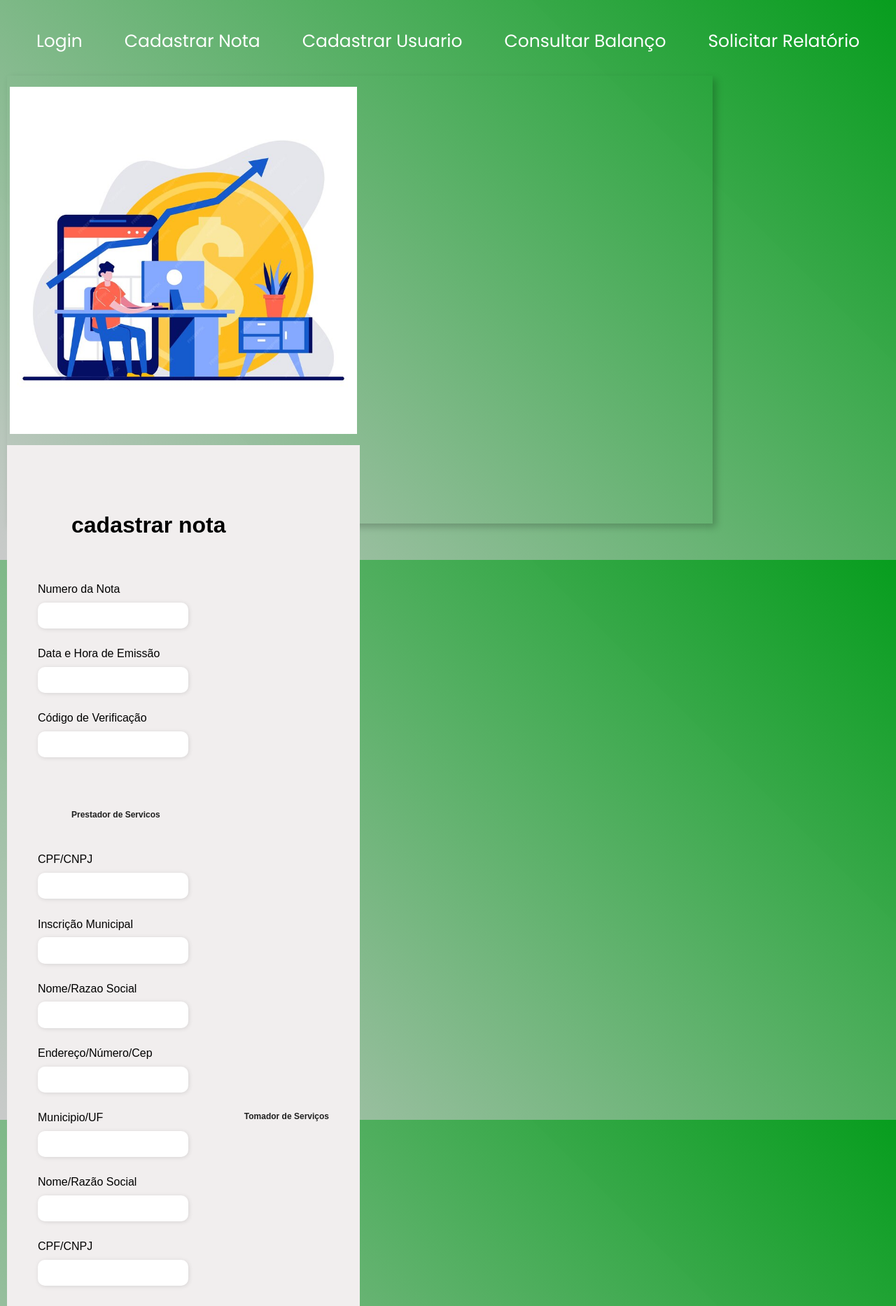
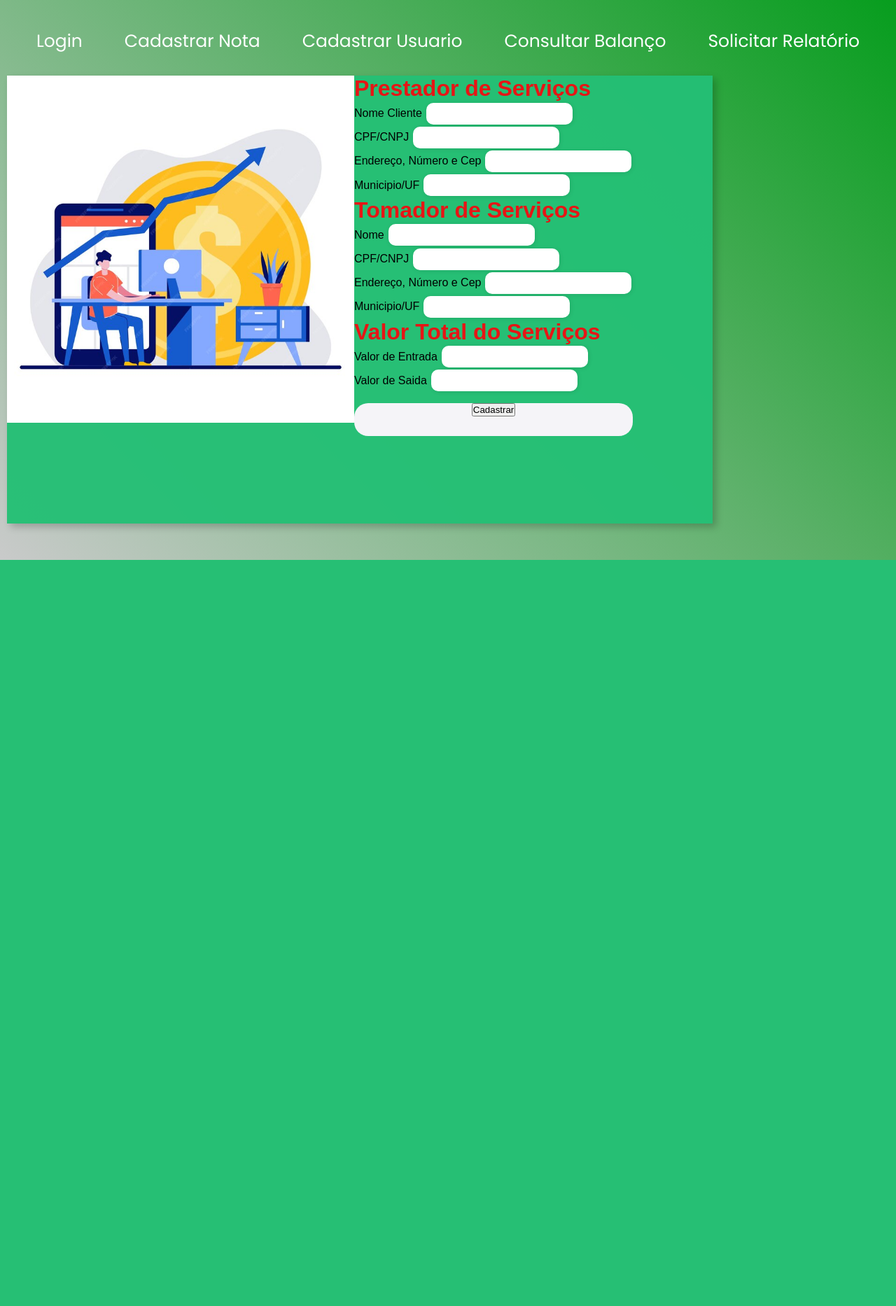
Before and after one commit to wagnersol/controleFinanceiro, a Flask app: page /cadastro_nota in a window 1280 px wide. Shown: the top 1866 px of the page at 70% size. After the commit the page ends 800 px from the top, so only its background shows below. Run offline with Flask 3, Linux system fonts and the light colour scheme; some libraries are stand-ins or nearby versions.

Commit message:
main.py,cadastro_nota

```diff
--- a/main.py
+++ b/main.py
@@ -3,6 +3,9 @@ from flask import render_template, send_from_directory, request, redirect, url_f
 from flask_cors import CORS
 import sqlite3
 import json
+import psycopg
+
+URL_CONNEXAO = "postgres://neondb_owner:3Vzlg8qIRBoa@ep-green-bonus-a58b1qy5.us-east-2.aws.neon.tech/neondb"
 
 app = Flask(__name__)
 CORS(app)
@@ -40,6 +43,19 @@ def sobre():
 @app.route("/login")
 def login():
     return render_template("login.html")
+
+@app.route("/criar_nota", methods=["POST"])
+def criar_nota():
+    json_request = request.form
+    print( json_request)
+    nome_cliente = json_request["nome_cliente"]
+    valor_entrada = json_request["valor_entrada"]
+    valor_saida = json_request["valor_saida"]
+    with psycopg.connect(URL_CONNEXAO) as conn:
+        with conn.cursor() as cur:
+            cur.execute("INSERT INTO nota_fiscal (nome_cliente, valor_entrada, valor_saida) VALUES (%s, %s, %s)",
+                        (nome_cliente, valor_entrada, valor_saida))
+            conn.commit()
 
 @app.route("/busca_notas_ficais", methods=["POST"])
 def busca_notas_ficais():
--- a/requirements.txt
+++ b/requirements.txt
@@ -1,5 +1,4 @@
-requirements.txt
+psycopg-binary~=3.2.3
 Flask==3.0.3
 Flask-Cors==4.0.1
-SQLAlchemy==2.0.30
-psycopg2-binary~=2.9.3
+psycopg~=3.2.3
--- a/static/css/cadastro_nota.css
+++ b/static/css/cadastro_nota.css
@@ -10,34 +10,30 @@ body{
     background-attachment: fixed;
     width: 100%;
     height: 100%;
-    display: flex;
-    justify-content: center;
-    align-items: center;
     background-image: linear-gradient(45deg,rgb(200, 201, 201,0.982),rgb(4, 156, 27,0.988));
 }
 
 .container{
    width: 80%;
    height: 80vh;
-   /* display: flex; */
+   display: flex;
    box-shadow: 5px 5px 10px rgba(0,0,0,.212);
+   background-color: rgba(37, 191, 117, 0.97);
 }
 
-.form-image{
-   width: 50%;
-   display: flex;
-   justify-content: center;
-   align-items: center;
-   /* background-color: #f20889d7; */
-   padding: 1rem;
+.form-image .container{
+   width: 60%;
+   background-color: rgba(245, 247, 246, 0.997);
+   border-radius: 24px;
 }
 
 .form-image img{
-    width: 31rem;
+    width: 31rem ;
+
 }
 
 /* formulario */
-.form{
+.form-container{
     width: 50%;
     display: flex;
     justify-content: center;
@@ -47,6 +43,7 @@ body{
     padding: 3rem;
 
 }
+
 
 /*  titulo  */
 .form-header{
@@ -63,15 +60,16 @@ body{
     padding: 1rem 0;
 }
 
- .input-box{
+/*.input-box{
     display: flex;
     flex-direction: column;
     margin-bottom: 1.1rem;
-}
+}*/
 
+/* espaçamento entre os nomes */
 .input-box input{
-    margin: 0.6rem 0;
-    padding: 0.7rem 1.2rem;
+    margin: 0.1rem ;
+    padding: 0.5rem 1.0rem;
     border: none;
     border-radius: 10px;
     box-shadow: 1px 1px 6px #0000001c;
@@ -84,23 +82,40 @@ body{
 }
 
 
-.title h2{
-    font-size: 0.75rem;
-    font-weight: 600px;
-    color: #0f0f0fed;
+  h1{
+    /* font-size: 0.75rem;  */
+    /* font-weight: 600px; */
+    color: rgb(231, 21, 21);
 
 
 }
 
 
-.continue-button button{
-    width: 100%;
+form .continue-button{
+  /*  width: 100%;
     margin-top: 2.5rem;
     border: none;
-    background-color: #6c63ff;
+    background-color: #f5f4f8;
     padding: 0.62rem;
     border-radius: 5px;
+    cursor: pointer;*/
+    text-align: center;
+    background-color: #f5f4f8;
+
+
+
+
+    width: 100%;
+    height: 47px;
+    border-radius: 20px;
+    outline: none;
+    border: none;
+    margin-top: 15px;
     cursor: pointer;
+    font-size: 16px;
+
+
+
 }
 
 /* .continue-button button:hover{
@@ -108,15 +123,9 @@ body{
 
 }*/
 
-.continue-button button a{
+/*.continue-button{
     text-decoration: none;
     font-size: 0.93rem;
     font-weight: 500px;
-    color:#fff;
-}
-
-textarea{
-    border-radius: 5px;
-    margin-bottom: 1rem;
-    padding: 30px;
-}
+    color:#f00a0a;
+}*/
--- a/static/css/cadastro_usuario.css
+++ b/static/css/cadastro_usuario.css
@@ -50,7 +50,7 @@ width: 100%;
 }
 
 .form-box{/* muda a cor do quadrado*/
-     background-color: rgba(37, 191, 117, 0.97);
+    background-color: rgba(37, 191, 117, 0.97);
     backdrop-filter: blur (40px);
     padding: 30px 40px;
     border-radius:  0 20px 20px 0;
--- a/static/css/login.css
+++ b/static/css/login.css
@@ -54,7 +54,7 @@ body {
 
 .img-box img{
   width: 300%;
-  height: 110%;
+  height: 100%;
 
 }
 
--- a/templates/cadastro_nota.html
+++ b/templates/cadastro_nota.html
@@ -23,14 +23,80 @@
         </div>
     </nav>
 
-
-
     <div class="container">
       <div class="form-image">
         <img src="/static/img/images financeiro.jpg 9.jpg" alt="">
       </div>
 
-      <div class="form">
+      <div class="form-cotainer">
+        <form action="criar_nota" method="post" data-form>
+          <div class="input-box">
+
+            <h1 class="titulo-Prestador">Prestador de Serviços</h1>
+
+
+            <label for="nome_cliente">Nome Cliente</label>
+               <input id="nome_cliente" type="text" placeholder="" required>
+            </div>
+
+          <div class="input-box">
+            <label for="numero_cpf/cnpj">CPF/CNPJ</label>
+            <input id="numero_cpf/cnpj" type="number" placeholder="" required>
+          </div>
+
+          <div class="input-box">
+            <label for="nome_numero">Endereço, Número e Cep</label>
+            <input id="nome_numero" type="text, number" placeholder="" required>
+          </div>
+
+          <div class="input-box">
+            <label for="nome_municipio">Municipio/UF</label>
+            <input id="nome_municipio"type="text" placeholder="" required>
+          </div>
+
+          <h1 class="titulo-Tomador">Tomador de Serviços</h1>
+
+          <div class="input-box">
+            <label for="nome_tomador de servicos">Nome</label>
+            <input id="nome_tomador de servicos" type="text" placeholder="" required>
+          </div>
+
+          <div class="input-box">
+            <label for="numero_cpf/cnpj">CPF/CNPJ</label>
+            <input id="numero_cpf/cnpj" type="number" placeholder="" required>
+          </div>
+
+          <div class="input-box">
+            <label for="nome_numero">Endereço, Número e Cep</label>
+            <input id="nome_numero" type="text, number" placeholder="" required>
+          </div>
+
+          <div class="input-box">
+            <label for="nome_municipio">Municipio/UF</label>
+            <input id="nome_municipio"type="text" placeholder="" required>
+          </div>
+
+          <h1 class="Valor-Total">Valor Total do Serviços</h1>
+
+
+          <div class="input-box">
+            <label for="valor_entrada">Valor de Entrada</label>
+            <input id="valor_entrada" type="number" placeholder="" required>
+          </div>
+
+          <div class="input-box">
+            <label for="valor_saida">Valor de Saida</label>
+            <input id="valor_saida" type="number" placeholder="" required>
+          </div>
+
+          <div class="continue-button">
+            <input type="submit" value="Cadastrar">
+          </div>
+
+        </form>
+      </div>
+
+     <!-- <div class="form">
         <form action="#">
             <div class="form-header">
               <div class="title">
@@ -243,6 +309,7 @@
             <button><a href="#"></a>Cadastrar</button>
             </form>
         </div>
+         -->
         </div>
 
     </header>
```
